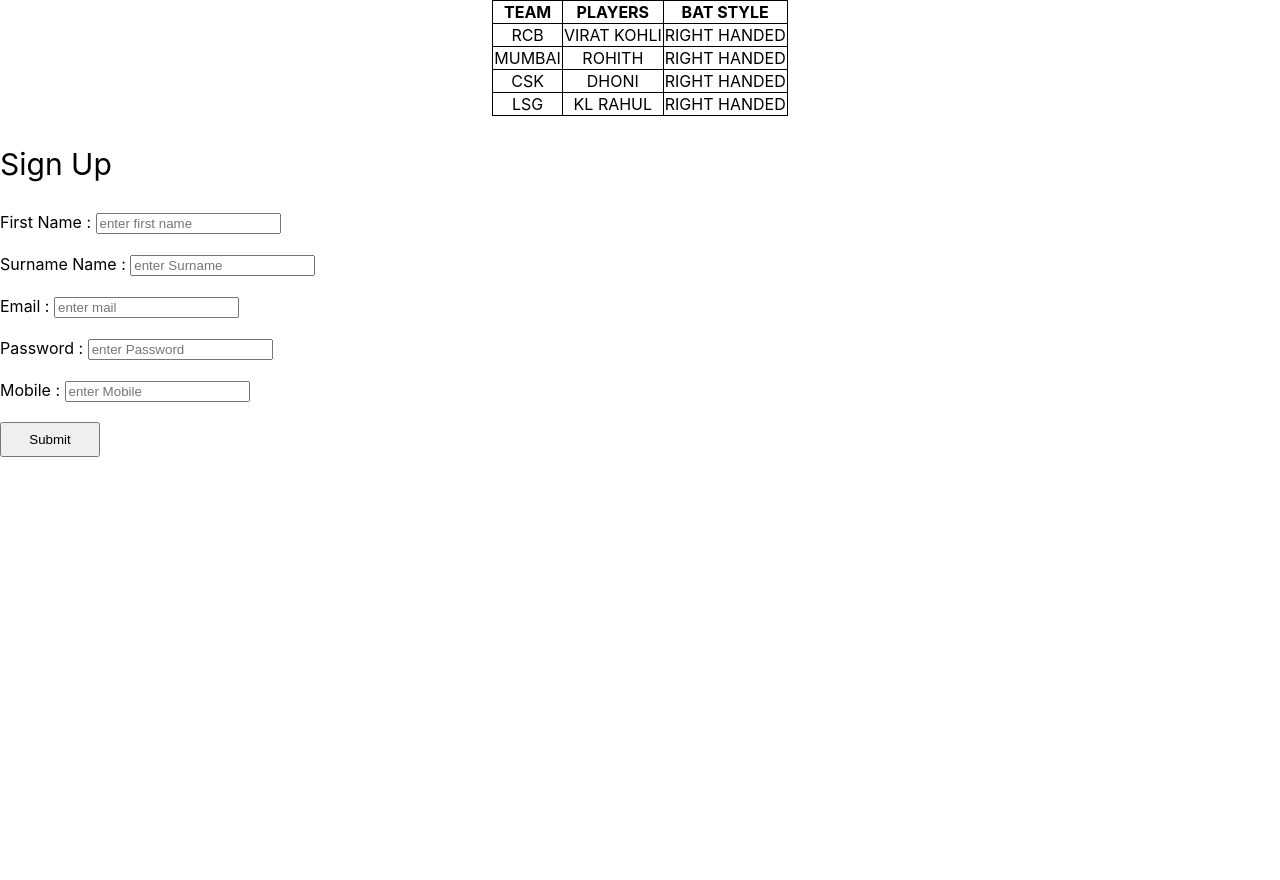
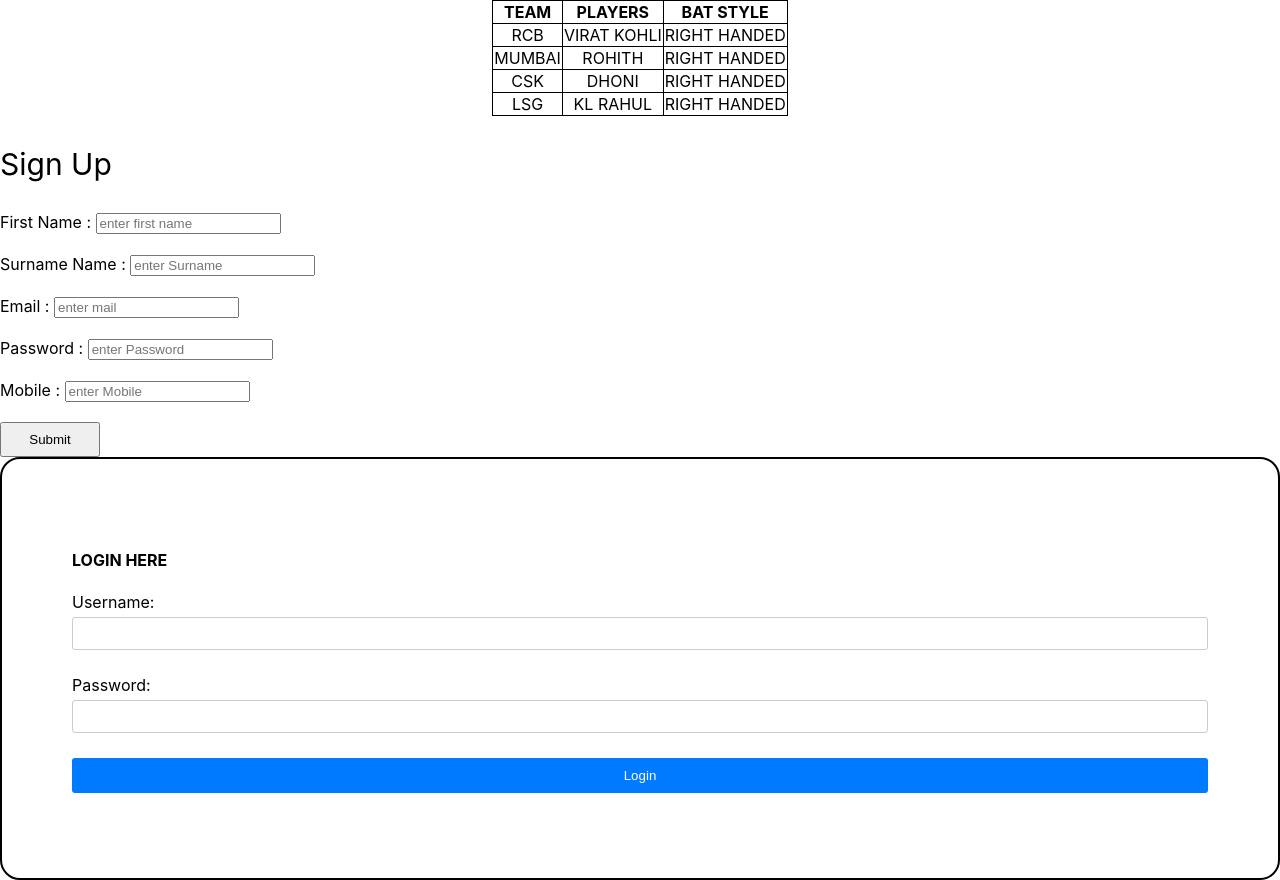
Before and after one commit to VeereshaS431/React-tasks, a React (Create React App) app: page / in a window 1280 px wide. Before the commit the page ends 800 px from the top, so only its background shows below. Built offline with nearby package versions, Linux system fonts and the light colour scheme.

Commit message:
Login changes

```diff
--- a/src/App.css
+++ b/src/App.css
@@ -85,3 +85,56 @@ form{
   height: 35px;
 
 }
+/* body {
+  font-family: Arial, sans-serif;
+  margin: 0;
+  padding: 0;
+  display: flex;
+  justify-content: center;
+  align-items: center;
+  height: 100vh;
+  background-color: whitesmoke;
+} */
+.login-container {
+  width: 300px;
+  padding: 20px;
+  border: 1px solid #ccc;
+  border-radius: 5px;
+  background-color: #fff;
+}
+.login-container h2 {
+  margin-bottom: 20px;
+  text-align: center;
+}
+.form-group {
+  margin-bottom: 15px;
+}
+.form-group label {
+  display: block;
+  margin-bottom: 5px;
+}
+.form-group input {
+  width: 100%;
+  padding: 8px;
+  border: 1px solid #ccc;
+  border-radius: 3px;
+  box-sizing: border-box;
+}
+.form-group button {
+  width: 100%;
+  padding: 10px;
+  border: none;
+  border-radius: 3px;
+  background-color: #007bff;
+  color: #fff;
+  cursor: pointer;
+}
+.form-group button:hover {
+  background-color: #0056b3;
+}
+.gh{
+  border: 2px solid ;
+  padding: 70px;
+  border-radius: 20px;
+  /* color: blue; */
+}
--- /dev/null
+++ b/src/functionComponents/login.js
@@ -0,0 +1,23 @@
+function LoginComponent(){
+    return(
+        <div class='gh'>
+        <h4>LOGIN HERE</h4>
+        <form>
+            <div class="form-group">
+                <label for="username">Username:</label>
+                <input type="text" id="username" name="username" required/>
+            </div>
+            <div class="form-group">
+                <label for="password">Password:</label>
+                <input type="password" id="password" name="password" required/>
+            </div>
+            <div class="form-group">
+                <button type="submit">Login</button>
+            </div>
+        </form>
+        </div>
+
+
+    )
+}
+export default LoginComponent
--- a/src/index.js
+++ b/src/index.js
@@ -4,12 +4,14 @@ import './index.css';
 import App from './App';
 import reportWebVitals from './reportWebVitals';
 import SignUp from './functionComponents/SignUpComponent';
+import  LoginComponent from './functionComponents/login'
 
 const root = ReactDOM.createRoot(document.getElementById('root'));
 root.render(
   <React.StrictMode>
     <App />
     <SignUp/>
+    <LoginComponent/>
   </React.StrictMode>
 );
 
```
